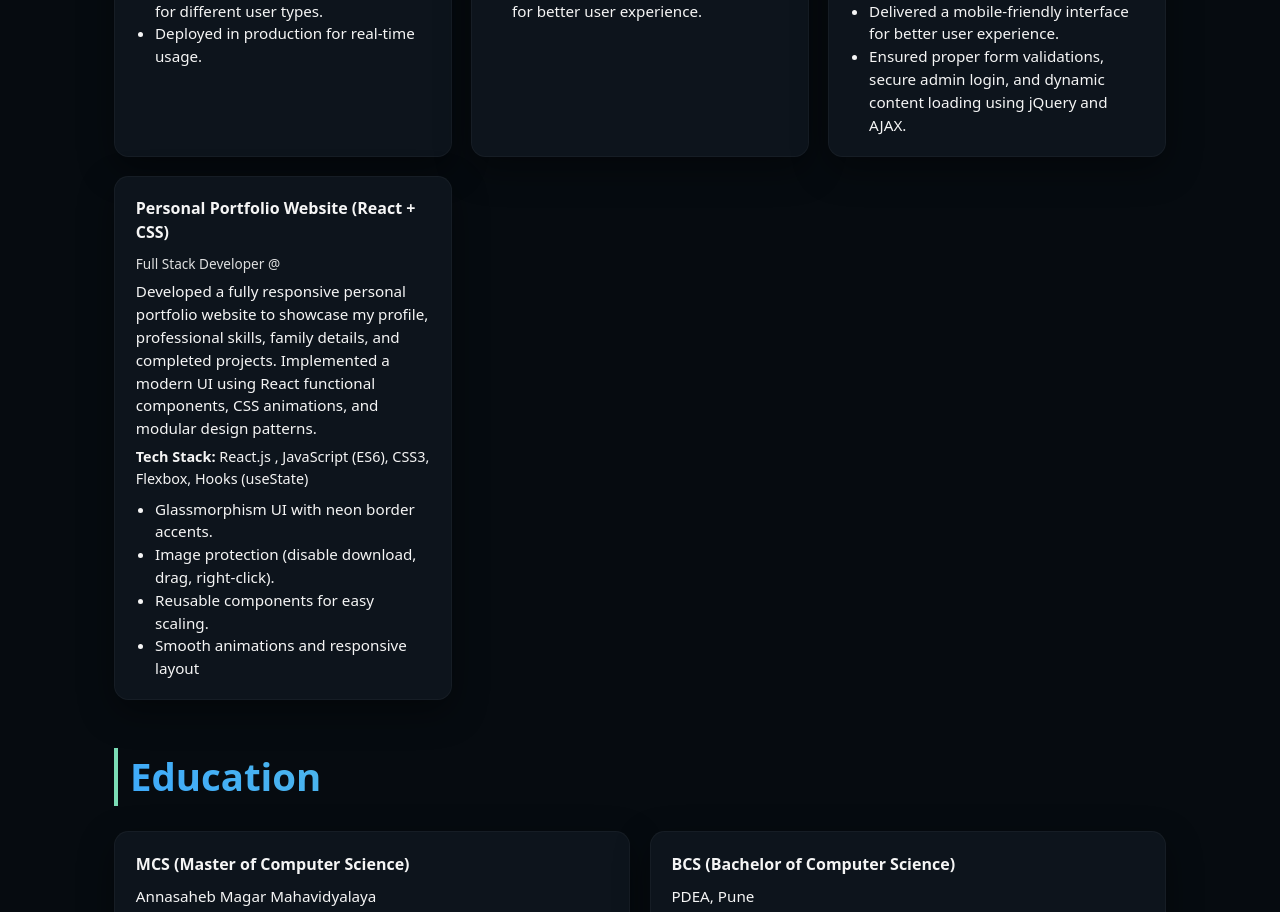
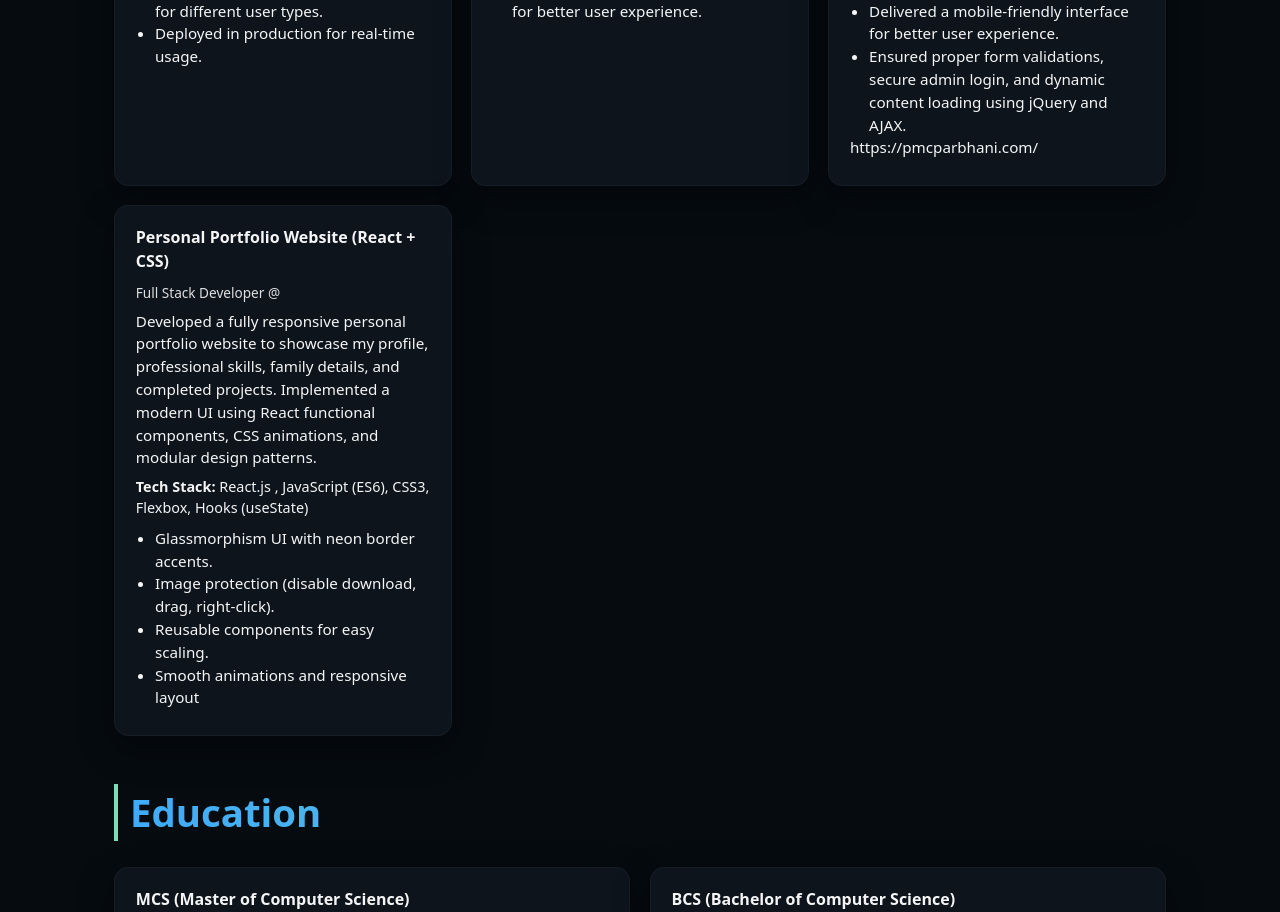
Before and after one commit to Subhanshup15/my-portfolio, a React (Vite) app: page / in a window 1280 px wide. Shown: the part 1760-2672 px from the top of the page. Built offline with nearby package versions, Linux system fonts and the light colour scheme.

Commit message:
add new project

```diff
--- a/src/pages/Home.jsx
+++ b/src/pages/Home.jsx
@@ -64,13 +64,15 @@ const projects = [
     name: "PMC PARBHANI AYURVEDIC MEDICINE COLLEGE",
     company: "Bright Sea Technology",
     role: "Full Stack Developer",
+    link: "https://pmcparbhani.com/",
     techStack: [" CORE PHP ", "jQuery", "HTML", "CSS", "JavaScript", "MySQL"],
     description:
       "Developed a dynamic and responsive website for an Mbbs college with a fully functional admin panel",
     highlights: [
       "Focused on user-friendly UI/UX, responsive design, and efficient content management..",
       "Delivered a mobile-friendly interface for better user experience.",
-      "Ensured proper form validations, secure admin login, and dynamic content loading using jQuery and AJAX."
+      "Ensured proper form validations, secure admin login, and dynamic content loading using jQuery and AJAX.",
+
     ]
   },
   {
@@ -204,6 +206,7 @@ const Home = () => {
                   <li key={idx}>{h}</li>
                 ))}
               </ul>
+              <p className="project-description">{project.link}</p>
             </div>
           ))}
         </div>
```
